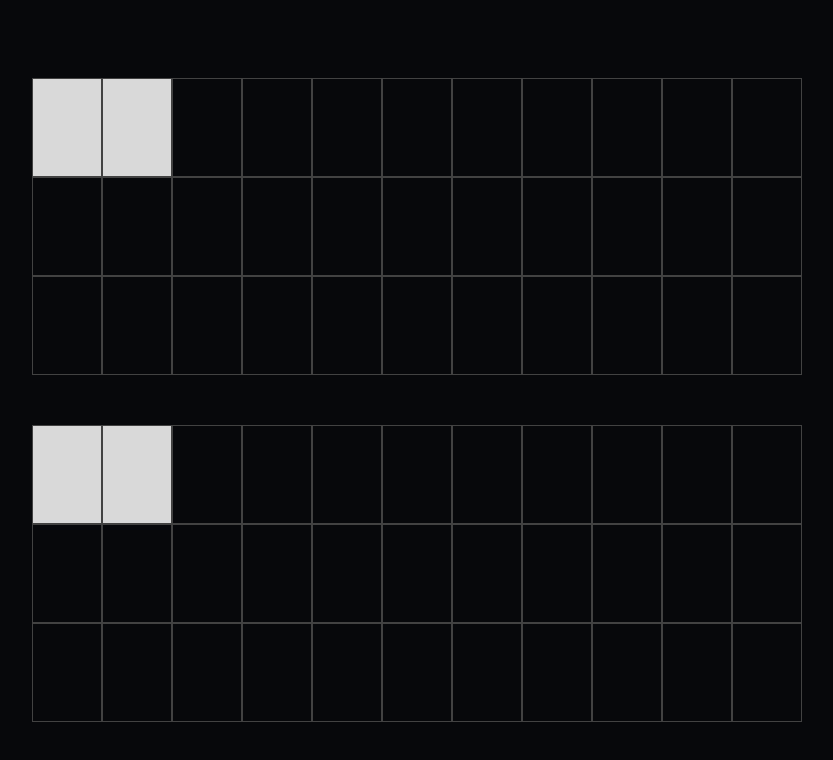
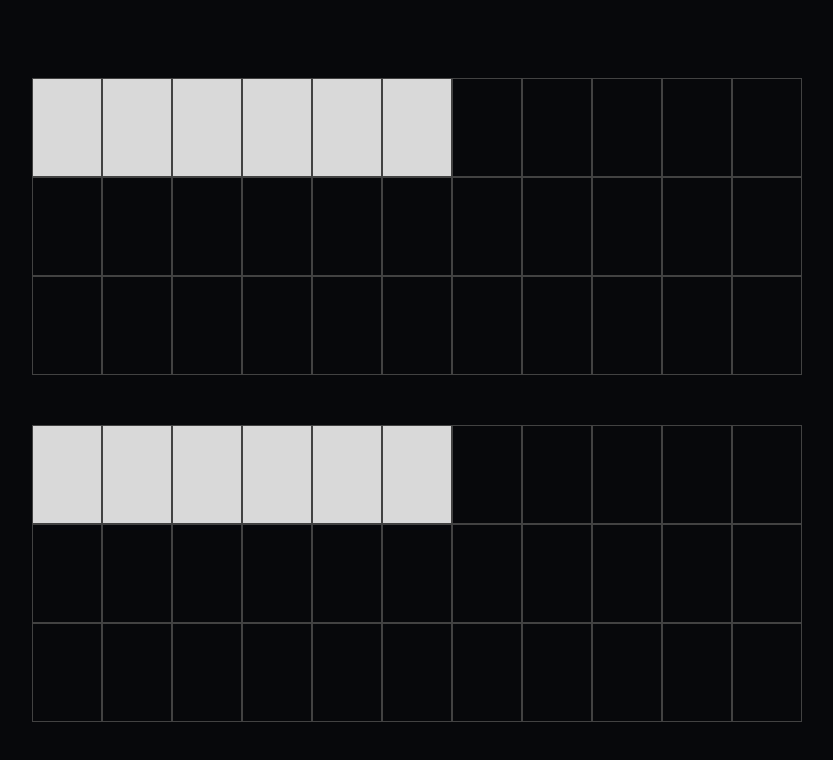
Before and after one commit to stankenA/d4auction, a Next.js app: page / in a window 1280 px wide. Shown: the top 760 px of the page, without its empty margins (213-1046 px from the left). Built offline with nearby package versions, Linux system fonts and the light colour scheme.

Commit message:
feat: add items mock

```diff
--- a/package.json
+++ b/package.json
@@ -10,6 +10,7 @@
     "start": "next start"
   },
   "dependencies": {
+    "@dnd-kit/core": "^6.1.0",
     "@t3-oss/env-nextjs": "^0.7.1",
     "next": "^14.0.3",
     "react": "18.2.0",
--- a/src/components/Inventory/Inventory.tsx
+++ b/src/components/Inventory/Inventory.tsx
@@ -1,18 +1,32 @@
-import React, { type FC } from "react";
+import React, { useEffect, type FC, useState } from "react";
+import { items } from "@/items/items";
 
 const Inventory: FC = () => {
-  const arr = new Array(31).fill(null);
+  const [emptyItems, setEmptyItems] = useState<null[]>([]);
+
+  useEffect(() => {
+    const emptyArr = new Array(32 - items.length).fill(null);
+    setEmptyItems(emptyArr);
+  }, []);
 
   return (
-    <ul className="grid-rows-inventoryRows grid-cols-inventoryCols  grid w-[790px]">
-      <li className="border-borderColor h-[99px] w-[70px] border-[1px] border-solid">
-        <div className="bg-grey h-full w-full"></div>
+    <ul className="grid w-[790px]  grid-cols-inventoryCols grid-rows-inventoryRows">
+      {items.map((item) => (
+        <li
+          className="h-[99px] w-[70px] border-[1px] border-solid border-borderColor"
+          key={item.id}
+        >
+          <div className="h-full w-full bg-grey"></div>
+        </li>
+      ))}
+      <li className="h-[99px] w-[70px] border-[1px] border-solid border-borderColor">
+        <div className="h-full w-full bg-grey"></div>
       </li>
-      <li className="border-borderColor h-[99px] w-[70px] border-[1px] border-solid">
-        <div className="bg-grey h-full w-full"></div>
-      </li>
-      {arr.map(() => (
-        <li className="border-borderColor h-[99px] w-[70px] border-[1px] border-solid"></li>
+      {emptyItems.map((_, index) => (
+        <li
+          className="h-[99px] w-[70px] border-[1px] border-solid border-borderColor"
+          key={index}
+        ></li>
       ))}
     </ul>
   );
--- /dev/null
+++ b/src/items/items.ts
@@ -0,0 +1,33 @@
+type Item = {
+  id: number;
+  name: string;
+  img: string;
+};
+
+export const items: Item[] = [
+  {
+    id: 1,
+    name: "wow",
+    img: "http",
+  },
+  {
+    id: 2,
+    name: "wow",
+    img: "http",
+  },
+  {
+    id: 3,
+    name: "wow",
+    img: "http",
+  },
+  {
+    id: 4,
+    name: "wow",
+    img: "http",
+  },
+  {
+    id: 5,
+    name: "wow",
+    img: "http",
+  },
+];
```
Also changed, not shown: 1 other file (tests, documents, lock files or other folders).
